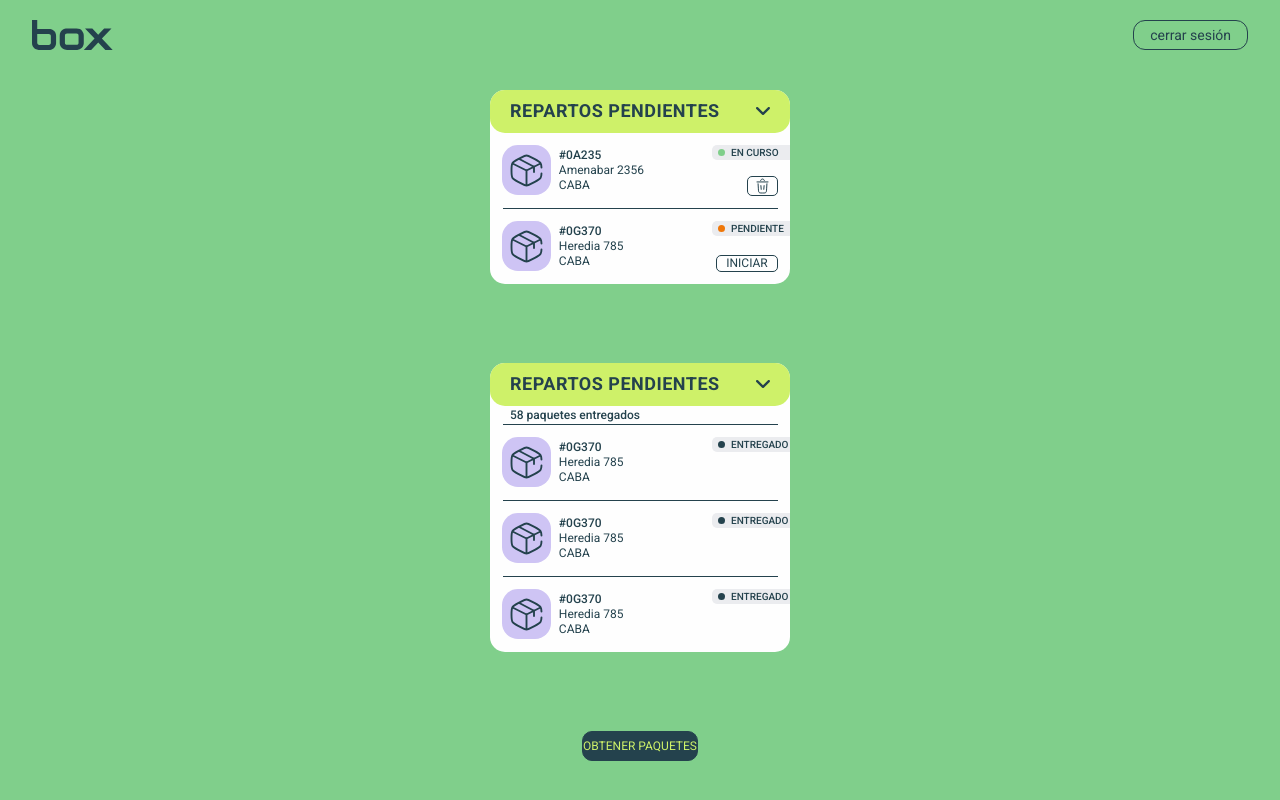
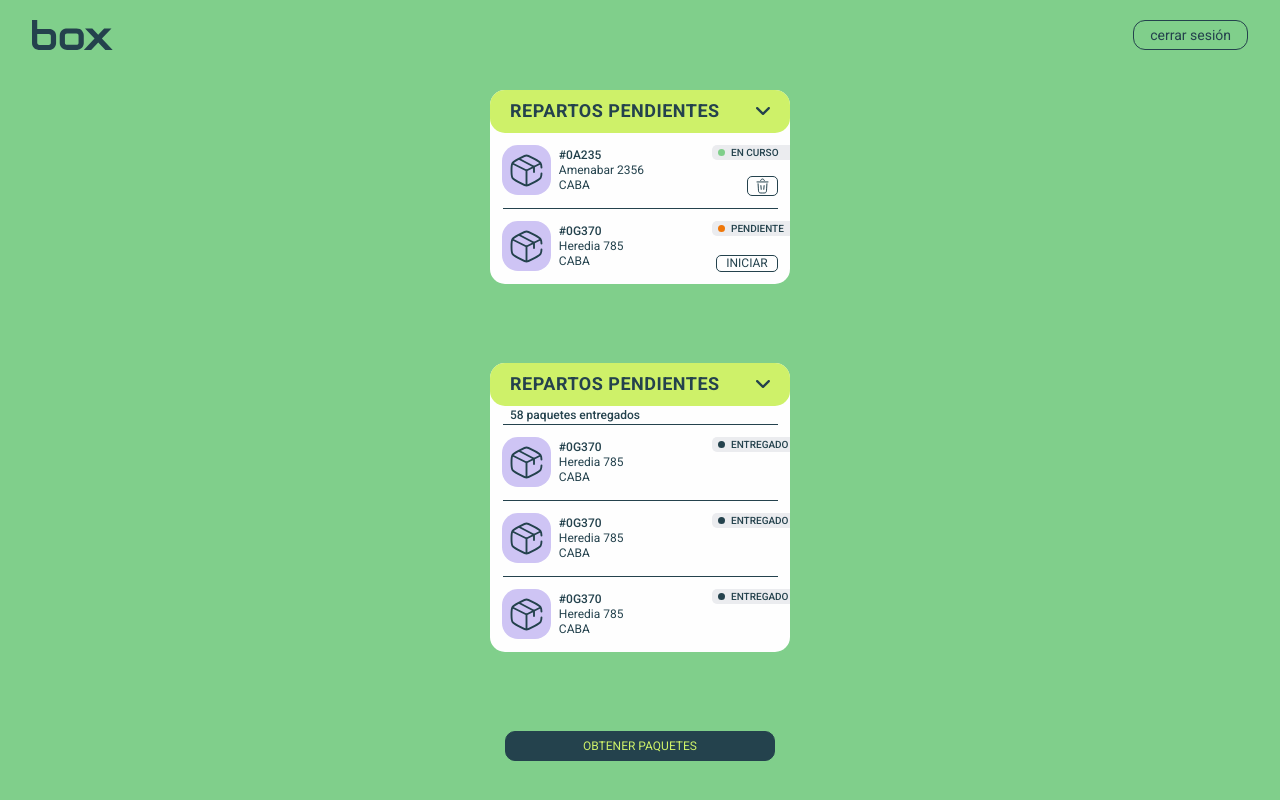
Before and after one commit to GermanCuevas/box-client, a Next.js app: page / in a window 1280 px wide. Built offline with nearby package versions, Linux system fonts and the light colour scheme.

Commit message:
fix: fixed

```diff
--- a/src/app/get-packages/page.tsx
+++ b/src/app/get-packages/page.tsx
@@ -17,7 +17,7 @@ export default function GetPackages() {
           <Header />
         </div>
         <div className="mb-3 mt-6  tracking-normal w-full">
-          <LemmonButton title={'obtener paquetes'} height="40px" width="100%" />
+          <LemmonButton title={'obtener paquetes'} width={'w-full'} />
         </div>
       </div>
       <div className="ml-8 mr-8 bg-lightGreen w-full text-xs flex flex-col justify-center items-center">
--- a/src/app/page.tsx
+++ b/src/app/page.tsx
@@ -49,7 +49,7 @@ export default function Home() {
       <Deliveries deliveryType={'history'} data={fakeDataHistory} />
 
       <ButtomBottom
-        buttonClassName={'bg-darkGreen'}
+        buttonClassName={'bg-darkGreen w-[270px]'}
         titleButtomClasses={'text-lemonGreen'}
         titleButtom="obtener paquetes"
       />
```
